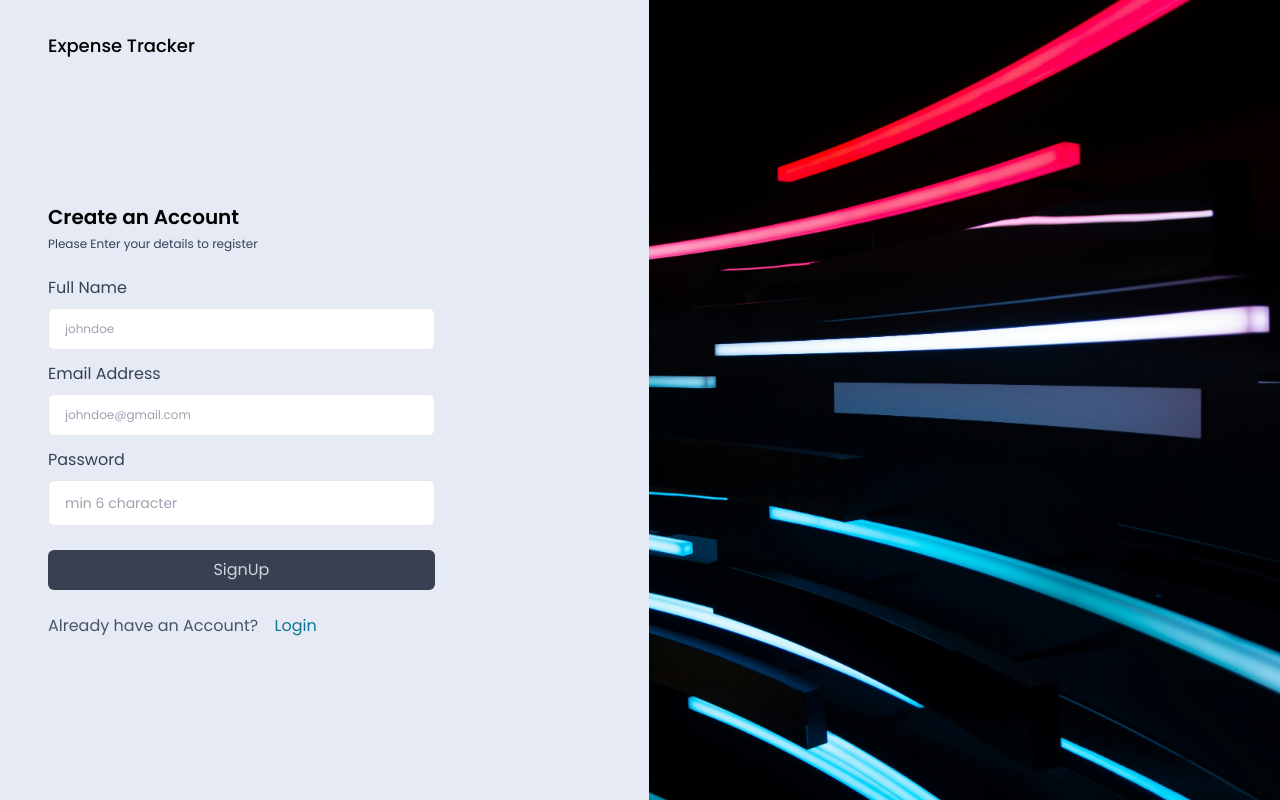
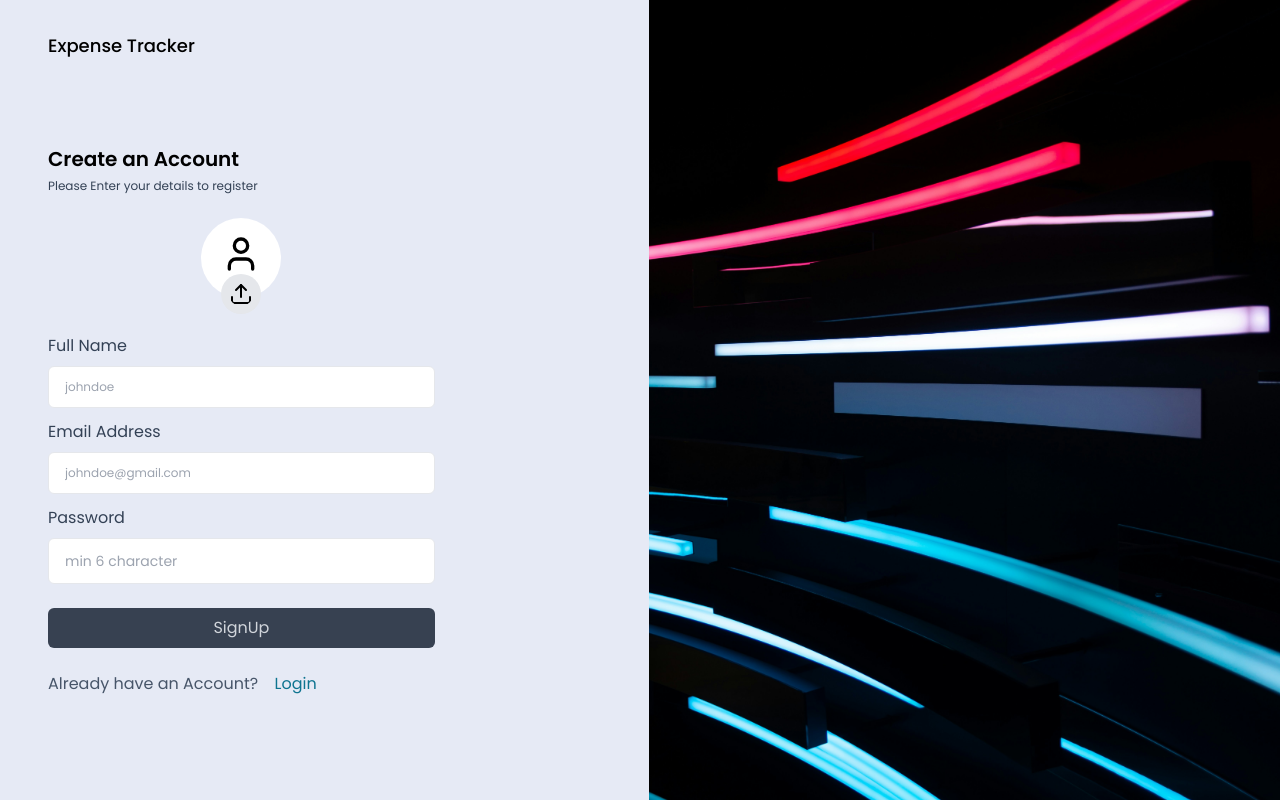
Before and after one commit to ordermasho01-boop/expense-tracker, a React (Vite) app in the folder client/: page /signup in a window 1280 px wide. Built offline with nearby package versions, Linux system fonts and the light colour scheme.

Commit message:
picture update and delete

```diff
--- a/client/src/components/Profile.jsx
+++ b/client/src/components/Profile.jsx
@@ -5,8 +5,8 @@ const Profile = () => {
     const [previewUrl, setPreviewUrl] = useState(null)
     const inputRef = useRef(null)
 
-    const handleImageChange =(e)=>{
-      const file= e.target.file[0];
+    const handleImageChange =(event)=>{
+      const file= event.target.files[0];
       if(file){
         //update image state
         setImage(file);
@@ -26,19 +26,20 @@ const Profile = () => {
   return (
     <div className='flex justify-center mb-6'>
         <input type="file" accept='image/*'
+
         onChange={handleImageChange}
-        className='hidden' />
+        className='hidden' ref={inputRef} />
         {!image ? (
-            <div>
-                <LuUser />
-                <button type='button' onClick={onChooseFile}>
-                    <LuUpload/>
+            <div className=' flex flex-col justify-center items-center w-20 h-20 rounded-full bg-white'>
+                <LuUser className='h-10 w-10 bg-white '/>
+                <button type='button' onClick={onChooseFile} className='h-10 w-10 -mb-8 '>
+                    <LuUpload className='h-10 w-10 bg-gray-200 rounded-full p-2'/>
                 </button>
             </div>
         ):(
-            <div>
-                <img src={previewUrl} alt="profile pic" />
-                <button type='button' onClick={handleImageRemove}><LuTrash/></button>
+            <div className='flex items-center '>
+                <img src={previewUrl} alt="profile pic" className='w-20 h-20 rounded-full object-cover ' />
+                <button type='button' onClick={handleImageRemove} className='-mb-16 -ml-8 w-8 h-8 rounded-full bg-red-500 flex items-center justify-center p-0 -pb-§ '><LuTrash className='bg-transparent text-white font-bold '/></button>
             </div>
         )}
     </div>
--- a/client/src/pages/Auth/SignUp.jsx
+++ b/client/src/pages/Auth/SignUp.jsx
@@ -2,6 +2,7 @@ import React, { useState } from 'react'
 import AuthLayout from '../../components/layouts/AuthLayout'
 import { Link } from 'react-router-dom'
 import { validateEmail } from '../../utils/helper'
+import Profile from '../../components/Profile'
 
 const SignUp = () => {
      const [name, setName] = useState('')
@@ -31,6 +32,7 @@ const SignUp = () => {
         </p>
         <div>
             <form onSubmit={handleSubmit} className="flex flex-col gap-3">
+                <Profile/>
                 <div className="flex flex-col gap-2 ">
                     <label htmlFor="name" className="text-slate-700">Full Name</label>
                     <input type="text" placeholder="johndoe" className="border rounded-md outline-none  px-4 py-3 bg-white text-xs"
```
